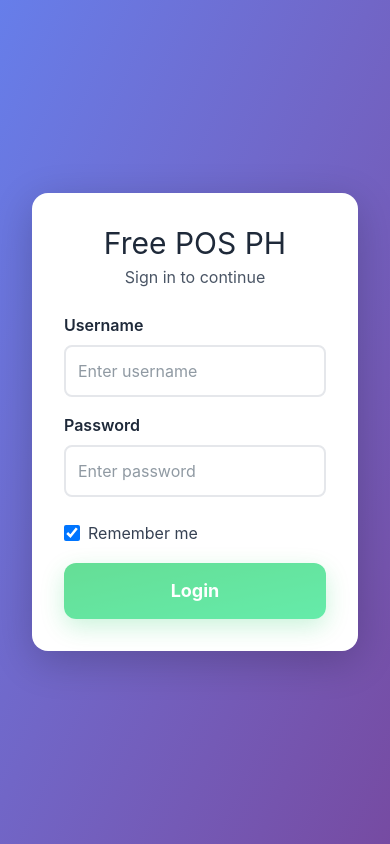
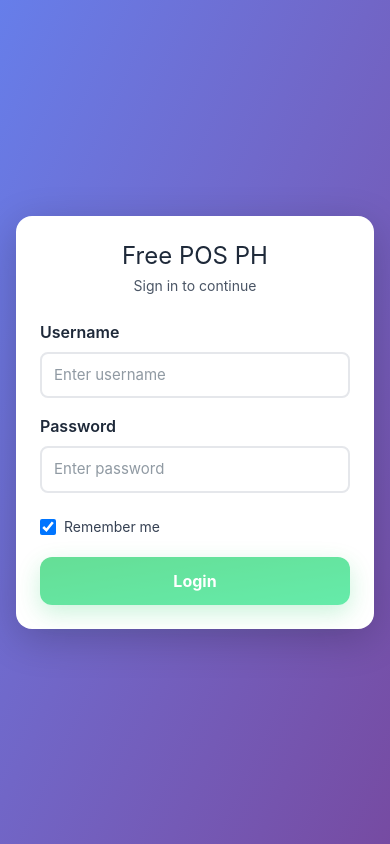
Before and after one commit to jjericjjeric/pos-ui, a React (Vite) app: page / in a window 390 px wide. Built offline with nearby package versions, Linux system fonts and the light colour scheme; no server answers.

Commit message:
feat: enhance responsive design and layout adjustments across pages

```diff
--- a/src/index.css
+++ b/src/index.css
@@ -5,6 +5,10 @@
   --color-primary-dark: #764ba2;
   --color-accent: #ff9800;
   --color-accent-dark: #ff5722;
+
+  --breakpoint-sm: 640px;
+  --breakpoint-md: 768px;
+  --breakpoint-lg: 1024px;
 
   --animate-modal-in: modalIn 160ms ease-out;
   --animate-modal-out: modalOut 180ms ease-in forwards;
--- a/src/pages/AddProductPage.jsx
+++ b/src/pages/AddProductPage.jsx
@@ -83,9 +83,9 @@ const AddProductPage = () => {
   };
 
   return (
-    <div className="min-h-screen bg-gradient-to-br from-[#667eea] to-[#764ba2] p-8 sm:p-4 flex justify-center items-center">
-      <div className="bg-white rounded-xl p-8 sm:p-6 max-w-[500px] w-full shadow-[0_10px_40px_rgba(0,0,0,0.1)]">
-        <h1 className="m-0 mb-8 sm:mb-6 text-gray-800 text-center text-3xl sm:text-2xl">Add New Product</h1>
+    <div className="min-h-screen bg-gradient-to-br from-[#667eea] to-[#764ba2] p-4 sm:p-8 flex justify-center items-center">
+      <div className="bg-white rounded-xl p-6 sm:p-8 max-w-[500px] w-full shadow-[0_10px_40px_rgba(0,0,0,0.1)]">
+        <h1 className="m-0 mb-6 sm:mb-8 text-gray-800 text-center text-2xl sm:text-3xl">Add New Product</h1>
 
         <form onSubmit={handleSubmit} className="flex flex-col gap-6">
           <div className="flex flex-col gap-2">
--- a/src/pages/LoginPage.jsx
+++ b/src/pages/LoginPage.jsx
@@ -29,10 +29,10 @@ const LoginPage = () => {
   };
 
   return (
-    <div className="w-screen h-screen flex items-center justify-center bg-gradient-to-br from-[#667eea] to-[#764ba2] p-8 sm:p-4">
-      <div className="bg-white rounded-2xl p-8 sm:p-6 w-full max-w-[420px] shadow-[0_10px_40px_rgba(0,0,0,0.2)]">
-        <h1 className="text-3xl sm:text-2xl text-center text-gray-800 m-0 mb-1">Free POS PH</h1>
-        <p className="text-center text-gray-600 m-0 mb-6 sm:text-sm">Sign in to continue</p>
+    <div className="w-screen h-screen flex items-center justify-center bg-gradient-to-br from-[#667eea] to-[#764ba2] p-4 sm:p-8">
+      <div className="bg-white rounded-2xl p-6 sm:p-8 w-full max-w-[420px] shadow-[0_10px_40px_rgba(0,0,0,0.2)]">
+        <h1 className="text-2xl sm:text-3xl text-center text-gray-800 m-0 mb-1">Free POS PH</h1>
+        <p className="text-center text-gray-600 m-0 mb-6 text-sm sm:text-base">Sign in to continue</p>
         <form onSubmit={handleSubmit} className="flex flex-col">
           <div className="mb-4">
             <label htmlFor="username" className="block mb-2 font-semibold text-gray-800">Username</label>
@@ -43,7 +43,7 @@ const LoginPage = () => {
               onChange={(e) => setUsername(e.target.value)}
               placeholder="Enter username"
               autoComplete="username"
-              className="w-full px-3 py-3 sm:py-2.5 text-base sm:text-[15px] border-2 border-gray-200 rounded-lg transition-colors focus:outline-none focus:border-[#667eea]"
+              className="w-full px-3 py-2.5 sm:py-3 text-[15px] sm:text-base border-2 border-gray-200 rounded-lg transition-colors focus:outline-none focus:border-[#667eea]"
             />
           </div>
           <div className="mb-4">
@@ -55,12 +55,12 @@ const LoginPage = () => {
               onChange={(e) => setPassword(e.target.value)}
               placeholder="Enter password"
               autoComplete="current-password"
-              className="w-full px-3 py-3 sm:py-2.5 text-base sm:text-[15px] border-2 border-gray-200 rounded-lg transition-colors focus:outline-none focus:border-[#667eea]"
+              className="w-full px-3 py-2.5 sm:py-3 text-[15px] sm:text-base border-2 border-gray-200 rounded-lg transition-colors focus:outline-none focus:border-[#667eea]"
             />
           </div>
 
           <div className="my-2 mb-4">
-            <label className="inline-flex items-center gap-2 text-gray-700 select-none sm:text-sm">
+            <label className="inline-flex items-center gap-2 text-gray-700 select-none text-sm sm:text-base">
               <input
                 type="checkbox"
                 checked={rememberMe}
@@ -78,7 +78,7 @@ const LoginPage = () => {
 
           <button
             type="submit"
-            className="w-full px-4 py-3.5 sm:py-3 text-lg sm:text-base font-bold text-white bg-gradient-to-br from-green-500 to-green-400 border-none rounded-xl cursor-pointer transition-all shadow-[0_8px_25px_rgba(0,200,83,0.35)] hover:enabled:-translate-y-0.5 hover:enabled:shadow-[0_12px_30px_rgba(0,200,83,0.45)] disabled:opacity-60 disabled:cursor-not-allowed"
+            className="w-full px-4 py-3 sm:py-3.5 text-base sm:text-lg font-bold text-white bg-gradient-to-br from-green-500 to-green-400 border-none rounded-xl cursor-pointer transition-all shadow-[0_8px_25px_rgba(0,200,83,0.35)] hover:enabled:-translate-y-0.5 hover:enabled:shadow-[0_12px_30px_rgba(0,200,83,0.45)] disabled:opacity-60 disabled:cursor-not-allowed"
             disabled={!username || !password || loading}
           >
             {loading ? 'Signing in...' : 'Login'}
--- a/src/pages/POSPage.jsx
+++ b/src/pages/POSPage.jsx
@@ -72,19 +72,19 @@ const POSPage = () => {
 
   return (
     <div className="w-screen h-screen flex flex-col bg-gradient-to-br from-[#667eea] to-[#764ba2] overflow-hidden">
-      <div className="bg-white/95 px-6 md:px-4 sm:px-4 py-3 sm:py-2 shadow-[0_2px_10px_rgba(0,0,0,0.1)] z-10 flex justify-between items-center gap-4 flex-wrap sm:flex-wrap">
+      <div className="bg-white/95 px-4 sm:px-6 py-2 sm:py-3 shadow-[0_2px_10px_rgba(0,0,0,0.1)] z-10 flex justify-between items-center gap-2 sm:gap-4 flex-wrap">
         <div className="flex flex-col">
-          <h1 className="m-0 text-3xl md:text-2xl sm:text-xl font-bold text-gray-800">Free POS PH</h1>
-          <p className="mt-1 mb-0 text-gray-600 text-sm sm:text-xs">Point of Sale System</p>
+          <h1 className="m-0 text-xl sm:text-2xl md:text-3xl font-bold text-gray-800">Free POS PH</h1>
+          <p className="mt-1 mb-0 text-gray-600 text-xs sm:text-sm">Point of Sale System</p>
         </div>
-        <div className="flex items-center gap-4 sm:gap-2 flex-wrap">
+        <div className="flex items-center gap-2 sm:gap-4 flex-wrap">
           {user && (
-            <span className="text-sm sm:text-xs text-gray-700 bg-blue-50 px-2.5 sm:px-2 py-1.5 sm:py-1 rounded-md border border-blue-200">
+            <span className="text-xs sm:text-sm text-gray-700 bg-blue-50 px-2 sm:px-2.5 py-1 sm:py-1.5 rounded-md border border-blue-200">
               Signed in as <strong>{user.username}</strong>{user.role ? ` (${user.role})` : ''}
             </span>
           )}
           <button
-            className="px-3.5 sm:px-2.5 py-2 sm:py-1.5 bg-red-500 text-white border-none rounded-lg font-semibold cursor-pointer shadow-[0_4px_12px_rgba(255,82,82,0.35)] transition-all hover:-translate-y-0.5 hover:shadow-[0_6px_16px_rgba(255,82,82,0.45)] active:translate-y-0 sm:text-sm"
+            className="px-2.5 sm:px-3.5 py-1.5 sm:py-2 text-sm sm:text-base bg-red-500 text-white border-none rounded-lg font-semibold cursor-pointer shadow-[0_4px_12px_rgba(255,82,82,0.35)] transition-all hover:-translate-y-0.5 hover:shadow-[0_6px_16px_rgba(255,82,82,0.45)] active:translate-y-0"
             onClick={() => {
               logoutUser();
               navigate('/');
@@ -95,12 +95,12 @@ const POSPage = () => {
         </div>
       </div>
 
-      <div className="flex flex-1 overflow-hidden gap-4 md:gap-2 sm:gap-2 p-4 md:p-2 sm:p-2 lg:flex-row md:flex-col sm:flex-col">
-        <div className="flex-[0_0_70%] lg:flex-[0_0_70%] md:flex-[1_1_auto] sm:flex-[1_1_auto] md:min-h-[50vh] sm:min-h-[45vh] bg-white rounded-xl p-6 md:p-4 sm:p-3 overflow-y-auto shadow-[0_4px_20px_rgba(0,0,0,0.1)]">
-          <div className="flex justify-between items-center mb-6 md:mb-4 sm:mb-3 border-b-2 border-[#667eea] pb-2 md:flex-col md:items-start md:gap-3 sm:flex-col sm:items-start sm:gap-3">
-            <h2 className="m-0 text-gray-800 text-2xl md:text-xl sm:text-lg">Products</h2>
+      <div className="flex flex-1 overflow-hidden gap-2 sm:gap-4 p-2 sm:p-4 flex-col lg:flex-row">
+        <div className="flex-[1_1_auto] lg:flex-[0_0_70%] min-h-[45vh] sm:min-h-[50vh] md:min-h-[50vh] bg-white rounded-xl p-3 sm:p-4 md:p-6 overflow-y-auto shadow-[0_4px_20px_rgba(0,0,0,0.1)]">
+          <div className="flex flex-col sm:flex-col md:flex-row justify-between items-start md:items-center mb-3 sm:mb-4 md:mb-6 border-b-2 border-[#667eea] pb-2 gap-3">
+            <h2 className="m-0 text-gray-800 text-lg sm:text-xl md:text-2xl">Products</h2>
             <button
-              className="px-4 sm:px-2.5 py-2 sm:py-2.5 bg-gradient-to-br from-[#667eea] to-[#764ba2] text-white border-none rounded-lg text-sm font-semibold cursor-pointer transition-all shadow-[0_2px_8px_rgba(102,126,234,0.3)] hover:-translate-y-0.5 hover:shadow-[0_4px_12px_rgba(102,126,234,0.4)] active:translate-y-0 md:w-full sm:w-full"
+              className="w-full sm:w-full md:w-auto px-2.5 sm:px-4 py-2 sm:py-2 bg-gradient-to-br from-[#667eea] to-[#764ba2] text-white border-none rounded-lg text-sm font-semibold cursor-pointer transition-all shadow-[0_2px_8px_rgba(102,126,234,0.3)] hover:-translate-y-0.5 hover:shadow-[0_4px_12px_rgba(102,126,234,0.4)] active:translate-y-0"
               onClick={() => navigate('/add-product')}
             >
               + Add Product
@@ -115,7 +115,7 @@ const POSPage = () => {
             </div>
           )}
           {!loading && !error && (
-            <div className="grid grid-cols-[repeat(auto-fill,minmax(150px,1fr))] lg:grid-cols-[repeat(auto-fill,minmax(150px,1fr))] md:grid-cols-[repeat(auto-fill,minmax(130px,1fr))] sm:grid-cols-[repeat(auto-fill,minmax(110px,1fr))] gap-4 md:gap-3 sm:gap-2 pt-2">
+            <div className="grid grid-cols-[repeat(auto-fill,minmax(110px,1fr))] sm:grid-cols-[repeat(auto-fill,minmax(130px,1fr))] md:grid-cols-[repeat(auto-fill,minmax(130px,1fr))] lg:grid-cols-[repeat(auto-fill,minmax(150px,1fr))] gap-2 sm:gap-3 md:gap-4 pt-2">
               {products.length === 0 ? (
                 <div className="text-center p-12 text-gray-400 text-lg col-span-full">No products available</div>
               ) : (
@@ -131,7 +131,7 @@ const POSPage = () => {
           )}
         </div>
 
-        <div className="flex-[0_0_30%] lg:flex-[0_0_30%] md:flex-[0_0_auto] sm:flex-[0_0_auto] md:max-h-[40vh] sm:max-h-[45vh] bg-white rounded-xl p-6 md:p-4 sm:p-3 flex flex-col shadow-[0_4px_20px_rgba(0,0,0,0.1)] min-w-0">
+        <div className="flex-[0_0_auto] lg:flex-[0_0_30%] max-h-[45vh] sm:max-h-[40vh] md:max-h-[40vh] bg-white rounded-xl p-3 sm:p-4 md:p-6 flex flex-col shadow-[0_4px_20px_rgba(0,0,0,0.1)] min-w-0">
           <Cart
             cart={cart}
             onRemove={removeFromCart}
```
